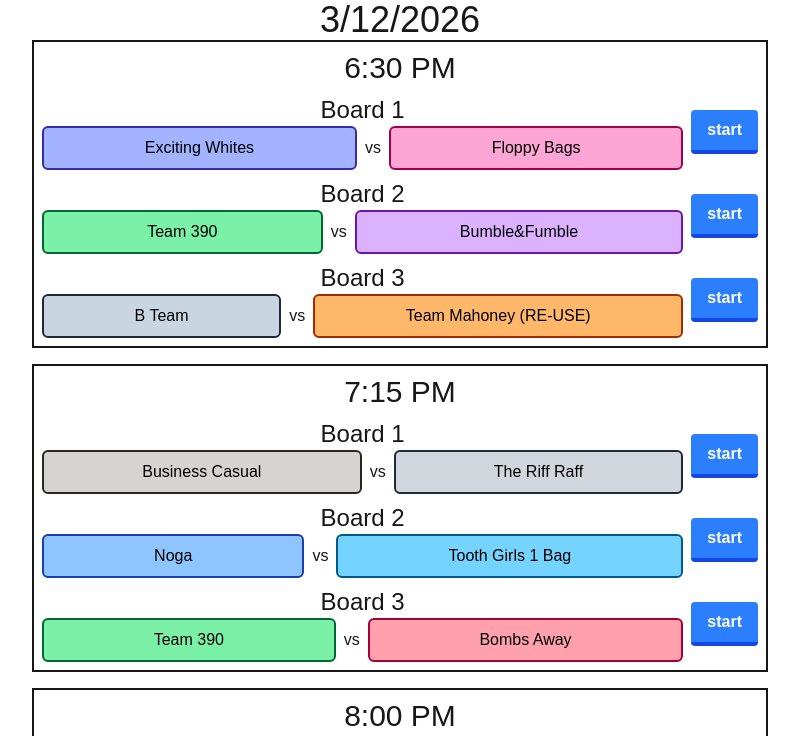
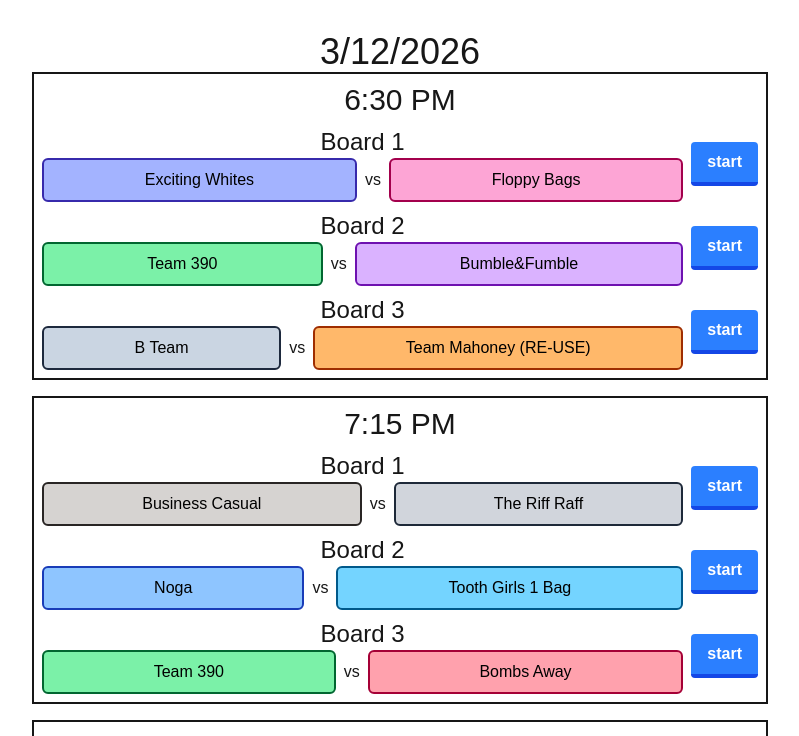
Before and after one commit to Merk42/cornholder, a Next.js app: page /pwa/cornholder/schedule in a window 1280 px wide. Shown: the top 736 px of the page, without its empty margins (240-1039 px from the left). Built offline with nearby package versions, Linux system fonts and the light colour scheme; no server answers.

Commit message:
minor spacing

```diff
--- a/app/schedule/page.tsx
+++ b/app/schedule/page.tsx
@@ -114,7 +114,7 @@ export default function Schedule() {
         <div className='max-w-3xl px-4 mx-auto text-center place-content-center'>
             <main className="pb-12">
                 {games.map((day) => (
-                    <div key={day.date}>
+                    <div key={day.date} className='pt-8'>
                         <h2 className='text-4xl'>{ISOTOUSDATE(day.date)}</h2>
                         {day.times.map(games => (
                             <div key={games.time} className=" border-2 p-2 mb-4">
```
